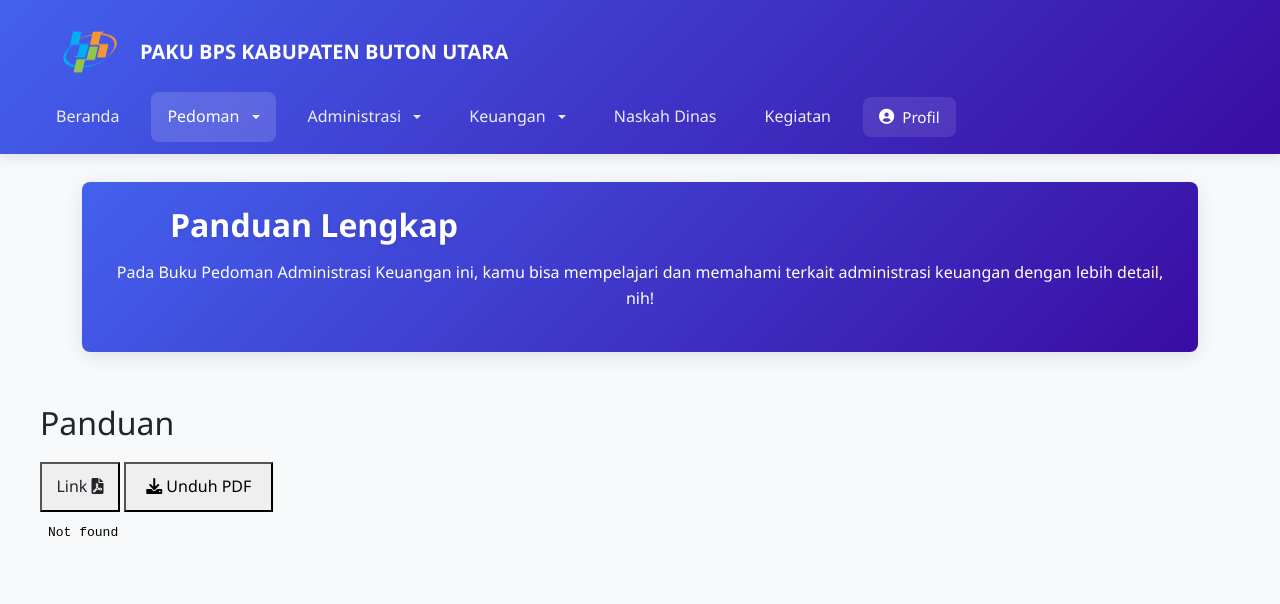
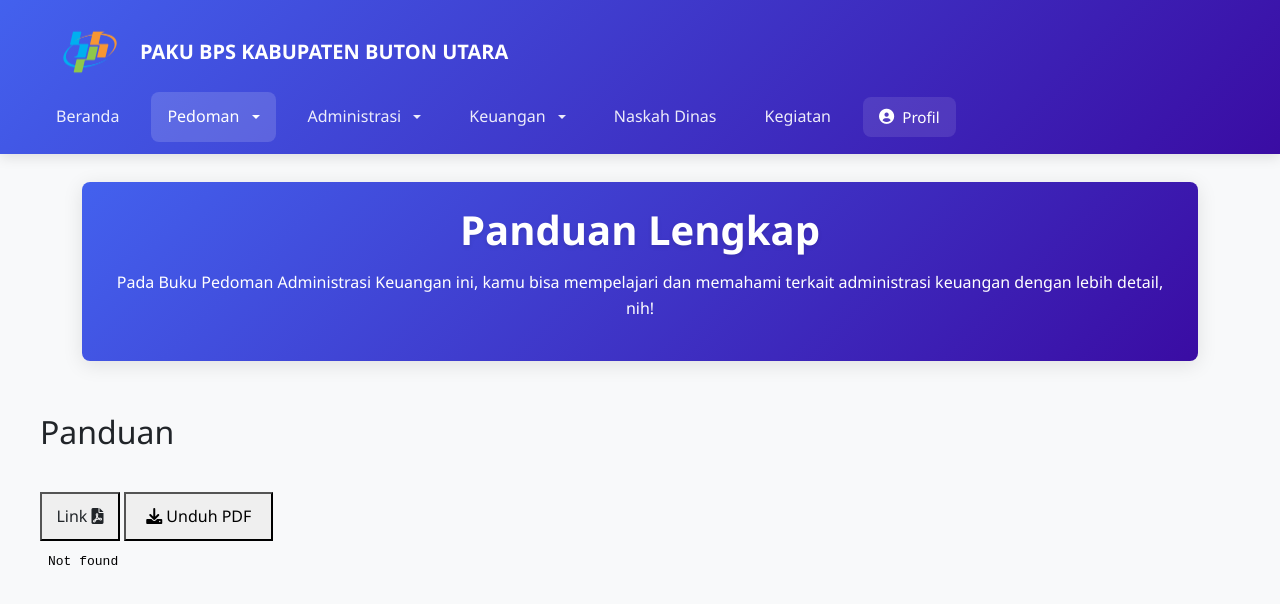
Before and after one commit to nawan936/webstis, a plain HTML site: page panduan.html in a window 1280 px wide. Shown: the top 604 px of the page. Drawn offline with nearby package versions, Linux system fonts and the light colour scheme.

Commit message:
Update panduan.css

```diff
--- a/panduan.css
+++ b/panduan.css
@@ -32,6 +32,7 @@ main {
 }
 
 .buttonlink {
+    margin-top: 20px;
     position: relative;
     padding: 10px;
     width: 80px;
@@ -58,11 +59,10 @@ main {
 }
 
 .hero-title {
-    font-size: 2rem;
+    font-size: 2.5rem;
     font-weight: 700;
     margin-bottom: 1rem;
     text-shadow: 0 2px 4px rgba(0, 0, 0, 0.1);
-    width: 400px;
 }
 
 
```
